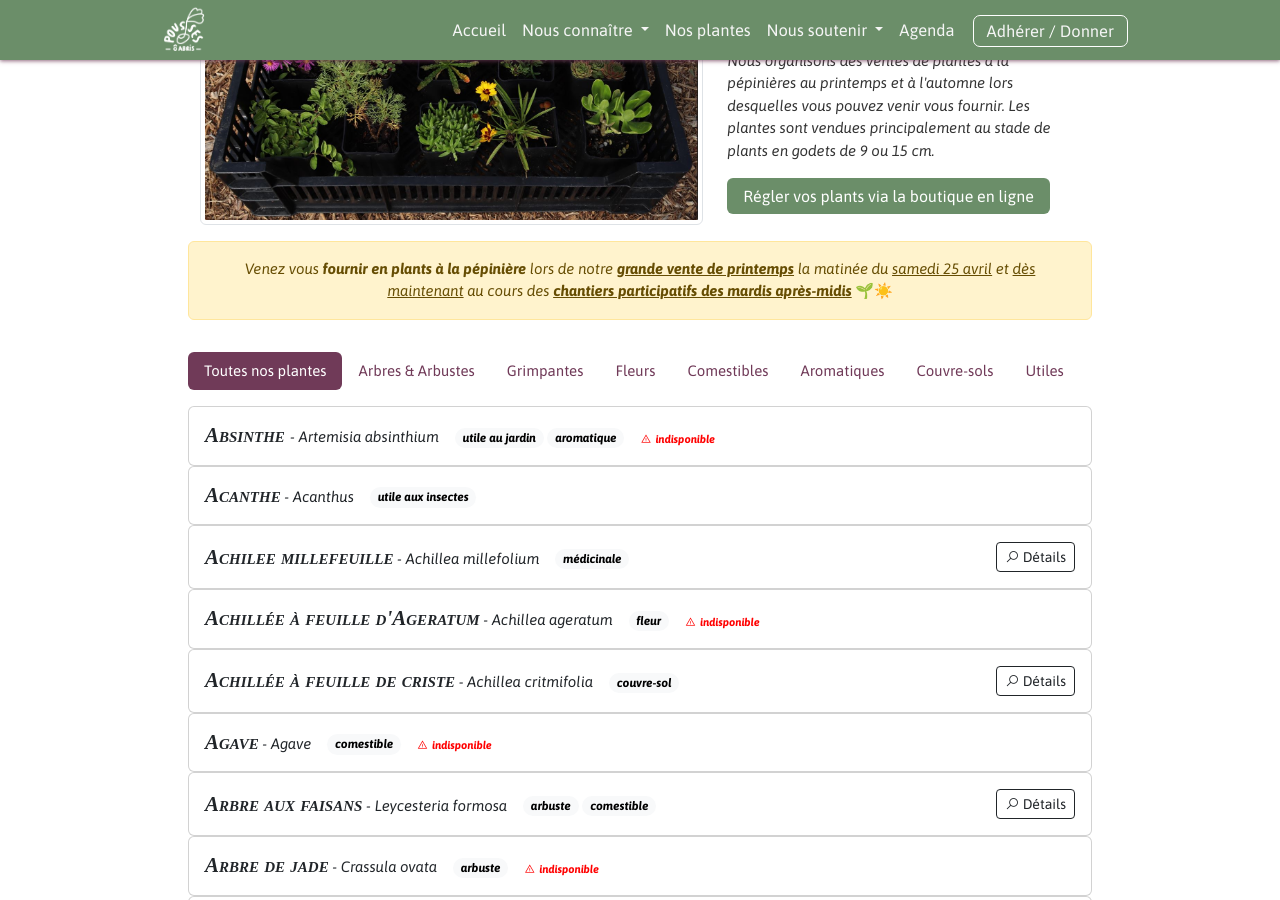
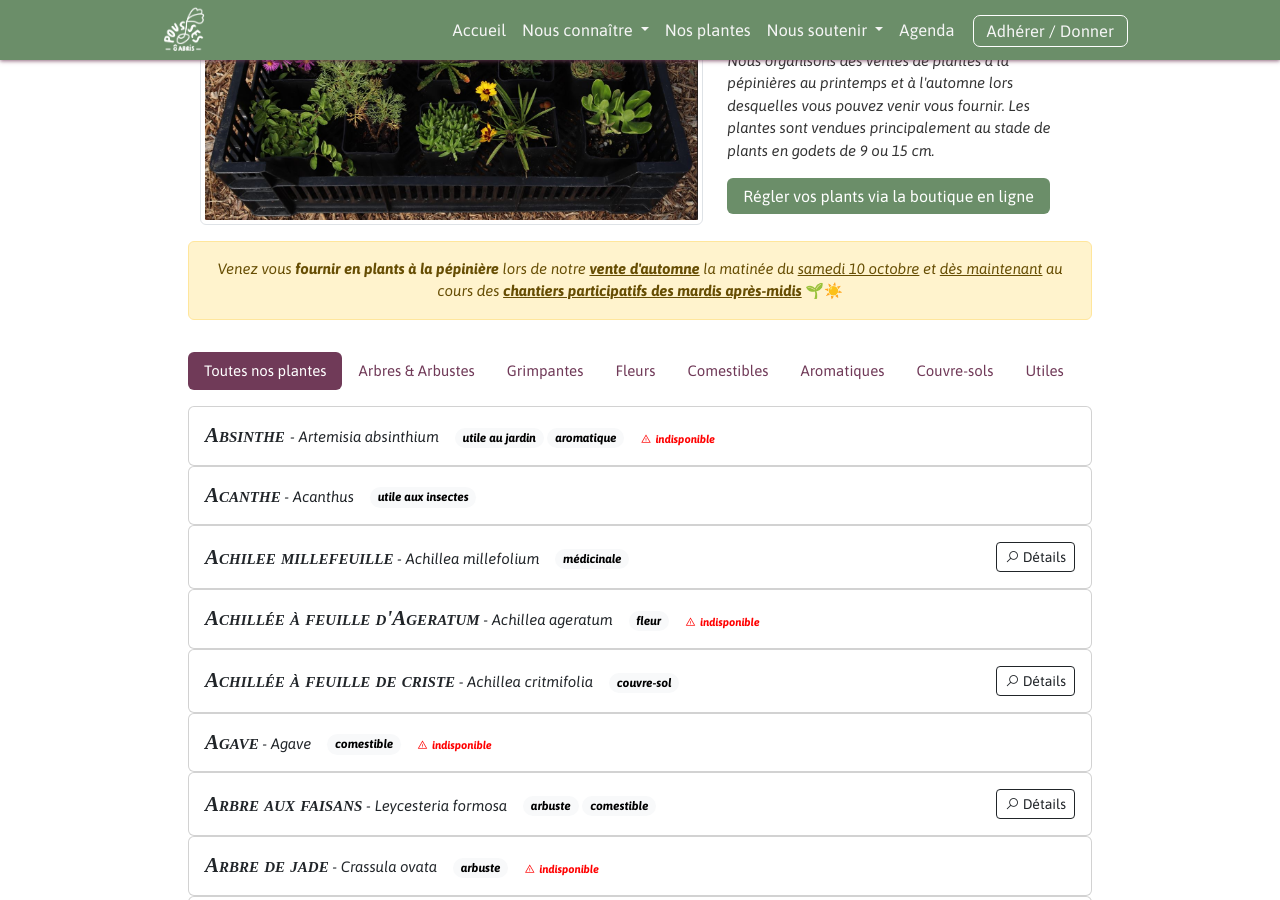
Before and after one commit to poussesoabris/poussesoabris.github.io, a Jekyll site: the page built from pages/plantes/catalogue/index.html, in a window 1280 px wide and 900 px high, scrolled down 309 px. Built offline with Jekyll 4.4.1, drawn with Linux system fonts in a browser that asks for light colours; some web fonts are replaced.

Commit message:
update alert in catalogue

```diff
--- a/pages/plantes/catalogue/index.html
+++ b/pages/plantes/catalogue/index.html
@@ -20,8 +20,8 @@ permalink: /plantes/catalogue
     </div>
 
      <div class="alert alert-warning text-center" role="alert">
-        <em>Venez vous <b>fournir en plants à la pépinière</b> lors de notre <a class="text-alert fw-bold" href="https://openagenda.com/fr/pousses-o-abris/events/vente-de-plantes-3258333">grande vente de printemps</a> la matinée du <u>samedi 25 avril</u>
-                    et <u>dès maintenant</u> au cours des <a class="text-alert fw-bold" href="https://openagenda.com/fr/pousses-o-abris/events/ventes-de-plantes-a-la-pepiniere-tous-les-mardis">chantiers participatifs des mardis après-midis</a><span class="fst-normal">&nbsp;🌱☀️</span>
+        <em>Venez vous <b>fournir en plants à la pépinière</b> lors de notre <a class="text-alert fw-bold" href="https://openagenda.com/fr/pousses-o-abris/events/68792310_vente-dautomne-7941325">vente d'automne</a> la matinée du <u>samedi 10 octobre</u>
+                    et <u>dès maintenant</u> au cours des <a class="text-alert fw-bold" href="https://openagenda.com/fr/pousses-o-abris/events/84815565_chantier-participatif-a-la-pepiniere-6080706">chantiers participatifs des mardis après-midis</a><span class="fst-normal">&nbsp;🌱☀️</span>
 
     </div>
 
```
